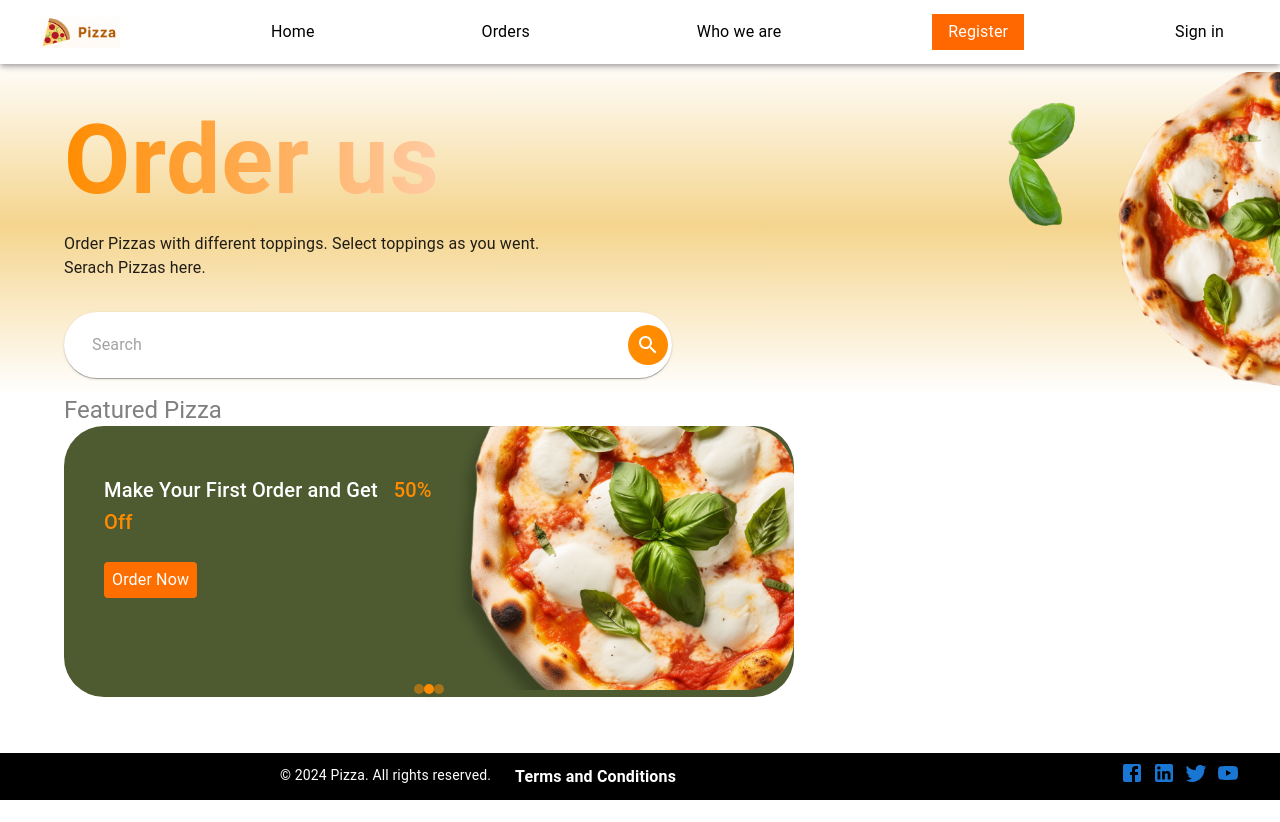
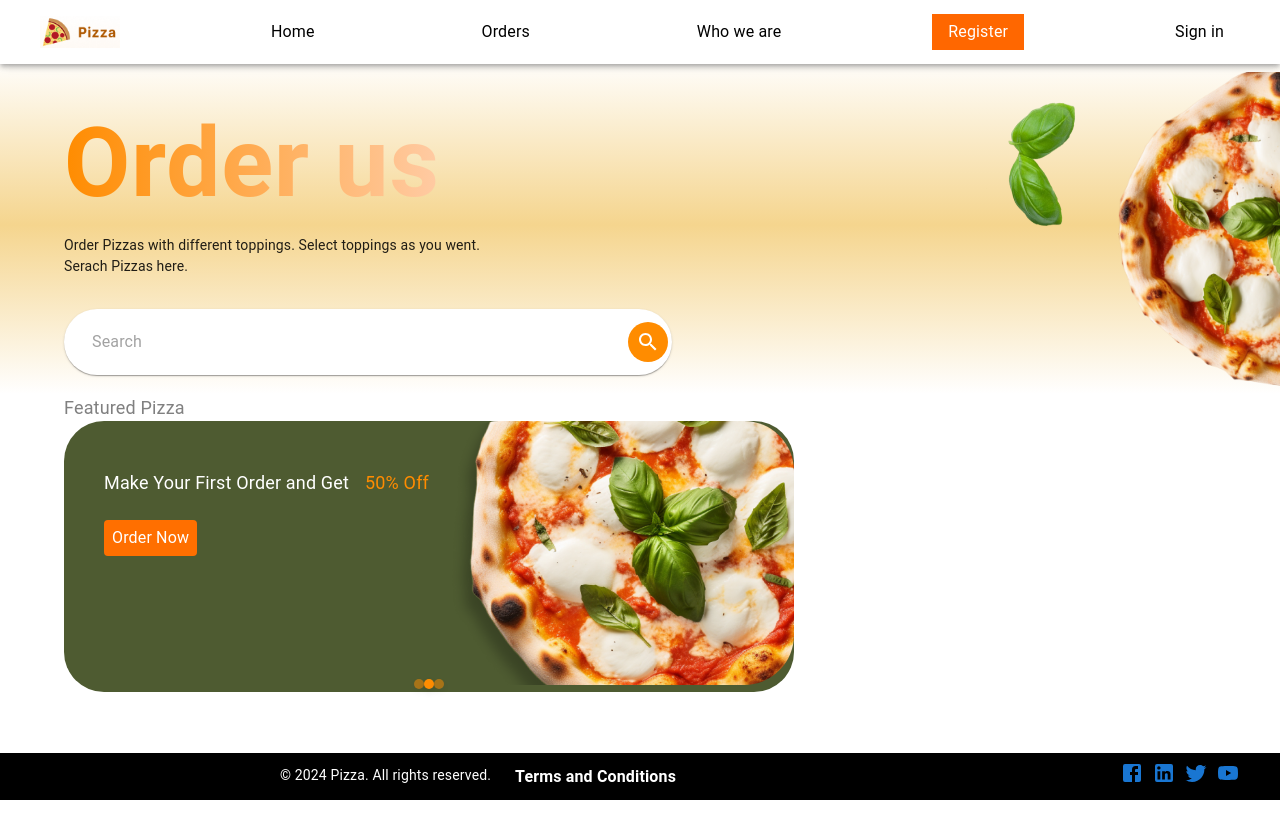
Before and after one commit to getye/Pizza-Ordering-App, a React (Create React App) app in the folder client/: page / in a window 1280 px wide. Built offline with nearby package versions, Linux system fonts and the light colour scheme.

Commit message:
Side bar and body

```diff
--- a/client/src/components/home.js
+++ b/client/src/components/home.js
@@ -54,8 +54,15 @@ return (
         >
           Order us
         </Typography>
-        <Typography>Order Pizzas with different toppings. Select toppings as you went. </Typography>
-        <Typography sx={{paddingBottom:4}}>Serach Pizzas here.</Typography>
+        <Typography
+          sx={{
+            fontSize: {xs: '8px', sm: '10px', md: '12px', lg: '14px'},
+          }}
+        >Order Pizzas with different toppings. Select toppings as you went. </Typography>
+        <Typography sx={{
+           fontSize: {xs: '8px', sm: '10px', md: '12px', lg: '14px'},
+           pb:{xs: 1, sm: 2, md: 3, lg: 4}
+           }}>Serach Pizzas here.</Typography>
         <Paper
           component="form"
           sx={{ p: '13px 4px', borderRadius: 10, display: 'flex', alignItems: 'center', width:'60%' }}
@@ -93,7 +100,11 @@ return (
       </Grid>
     </Grid>
     <Box sx={{paddingLeft:8, paddingBottom:12}}>
-        <Typography variant='h5' sx={{color:'gray'}}>Featured Pizza</Typography>
+        <Typography
+          sx={{
+            color:'gray',
+            fontSize: {xs: '12px', sm: '14px', md: '16px', lg: '18px'}
+            }}>Featured Pizza</Typography>
         <Box sx={{ width: '60%', height: '300px', display: 'flex', justifyContent: 'center' }}>
       <div className="glide">
         <div className="glide__track" data-glide-el="track">
@@ -101,9 +112,13 @@ return (
             <li className="glide__slide">
               <Grid container sx={{ bgcolor: '#3D3C3A', maxWidth: '100%', borderRadius: 10, paddingLeft: 5 }}>
                 <Grid item xs={6} sx={{ paddingTop: 6 }}>
-                  <Typography variant="h6" sx={{ paddingBottom: 3, color: 'white' }}>
+                  <Typography
+                     sx={{ paddingBottom: 3, color: 'white',
+                      fontSize: {xs: '12px', sm: '14px', md: '16px', lg: '18px'}
+                     }}>
                     Make Your First Order and Get
-                    <Typography variant="h6" component="span" sx={{ color: '#FF8C00', paddingLeft: 2 }}>
+                    <Typography component="span" sx={{ color: '#FF8C00', paddingLeft: 2,
+                      fontSize: {xs: '12px', sm: '14px', md: '16px', lg: '18px'}}}>
                       50% Off
                     </Typography>
                   </Typography>
@@ -121,9 +136,13 @@ return (
             <li className="glide__slide">
               <Grid container sx={{ bgcolor: '#4E5B31', maxWidth: '100%', borderRadius: 10, paddingLeft: 5 }}>
                 <Grid item xs={6} sx={{ paddingTop: 6 }}>
-                  <Typography variant="h6" sx={{ paddingBottom: 3, color: 'white' }}>
+                  <Typography sx={{ paddingBottom: 3, color: 'white',
+                    fontSize: {xs: '12px', sm: '14px', md: '16px', lg: '18px'}
+                  }}>
                     Make Your First Order and Get
-                    <Typography variant="h6" component="span" sx={{ color: '#FF8C00', paddingLeft: 2 }}>
+                    <Typography component="span" sx={{ color: '#FF8C00', paddingLeft: 2,
+                      fontSize: {xs: '12px', sm: '14px', md: '16px', lg: '18px'}
+                     }}>
                       50% Off
                     </Typography>
                   </Typography>
@@ -141,9 +160,12 @@ return (
             <li className="glide__slide">
               <Grid container sx={{ bgcolor: '#438D80', maxWidth: '100%', borderRadius: 10, paddingLeft: 5 }}>
                 <Grid item xs={6} sx={{ paddingTop: 6 }}>
-                  <Typography variant="h6" sx={{ paddingBottom: 3, color: 'white' }}>
+                  <Typography sx={{ paddingBottom: 3, color: 'white',
+                      fontSize: {xs: '12px', sm: '14px', md: '16px', lg: '18px'}}}>
                     Make Your First Order and Get
-                    <Typography variant="h6" component="span" sx={{ color: '#FF8C00', paddingLeft: 2 }}>
+                    <Typography component="span" sx={{ color: '#FF8C00', paddingLeft: 2,
+                      fontSize: {xs: '12px', sm: '14px', md: '16px', lg: '18px'}
+                     }}>
                       50% Off
                     </Typography>
                   </Typography>
```
Also changed, not shown: 8 other files (tests, documents, lock files or other folders).
